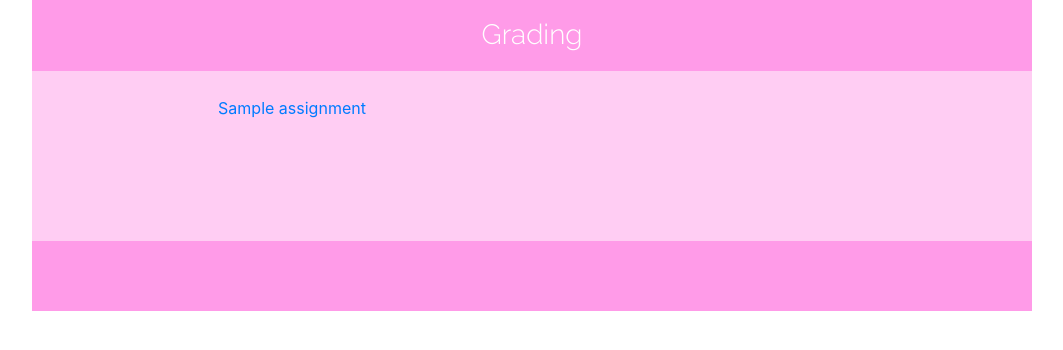
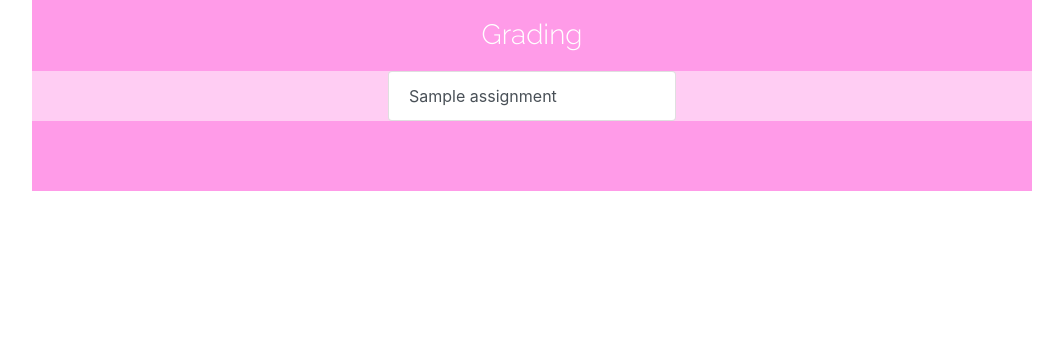
Before and after one commit to benjohnsonnlp/gradingsuite, a Django app: page /grader/ in a window 1280 px wide. Shown: the top 350 px of the page, without its empty margins (108-1171 px from the left). Run offline with Django 3.2, Linux system fonts and the light colour scheme; tables that the repository leaves empty hold one stand-in row (values such as "Sample post"); some libraries are stand-ins or nearby versions.

Commit message:
More beautification

```diff
--- a/gradingsuite/grader/static/css/index.css
+++ b/gradingsuite/grader/static/css/index.css
@@ -23,8 +23,6 @@ h1.logotype {
 
 .stripe {
     background-color: rgba(255, 255, 255, 0.5);
-    height: 170px;
-    width: 100%;
 }
 
 .tools {
@@ -93,3 +91,8 @@ h4 {
 .list-group-item {
     background-color: rgba(255, 155, 232, 0.66);
 }
+
+.centered-list {
+    margin: auto;
+    width: 18rem;
+}
--- a/gradingsuite/grader/templates/grader/index.html
+++ b/gradingsuite/grader/templates/grader/index.html
@@ -1,5 +1,5 @@
 {% extends "grader/base.html" %}
-{% load staticfiles%}
+{% load staticfiles %}
 
 {% block title %}
     Grading Home
@@ -8,7 +8,7 @@ Grading Home
 {% block css %}
     {{ block.super }}
 
-    <link rel="stylesheet" href="{% static 'css/index.css' %}" />
+    <link rel="stylesheet" href="{% static 'css/index.css' %}"/>
 
 {% endblock %}
 
@@ -16,14 +16,14 @@ Grading Home
     <section class="main">
         <h1 class="logotype">Grading</h1>
 
-    <div class="stripe">
-        <ul class="tools">
+        <div class="container-fluid stripe">
+            <div class="list-group centered-list">
                 {% for assignment in assignments %}
-                <li>
-                    <a href="assignments/{{assignment.id}}">{{ assignment.name }}</a>
-                </li>
+                    <a class="list-group-item list-group-item-action" href="assignments/{{ assignment.id }}">
+                        {{ assignment.name }}
+                    </a>
                 {% endfor %}
-        </ul>
+            </div>
         </div>
     </section>
 
--- a/gradingsuite/grader/templates/grader/submission.html
+++ b/gradingsuite/grader/templates/grader/submission.html
@@ -25,7 +25,7 @@
 <section class="main container">
     <h1 class="logotype">{{ assignment.name }} grading</h1>
 
-    <div class="container">
+    <div class="container stripe">
         <div class="row">
             <div class="col-sm">
                 <h4 style="margin-top:7px">Project files</h4>
@@ -48,10 +48,6 @@
 
         </div>
 
-    </div>
-
-
-    <div class="container-fluid">
         <h4>Grading</h4>
         <div class="btn-group btn-group-toggle" data-toggle="buttons">
             <label class="btn btn-secondary active" id="additive">
--- a/gradingsuite/grader/views.py
+++ b/gradingsuite/grader/views.py
@@ -52,6 +52,8 @@ def submission(request, assignment_id):
     if submission.project_files():
         with open(os.path.join(assignment.home_dir, submission.filename, submission.project_files()[0]), 'r') as f:
             submission_contents = f.read()
+    else:
+            submission_contents = []
     context = {
         "assignment": assignment,
         "submission": submission,
```
Also changed, not shown: gradingsuite/grader/templates/grader/assignment.html (+8 -8 lines). Lines whose indentation alone changed are shown as unchanged.
